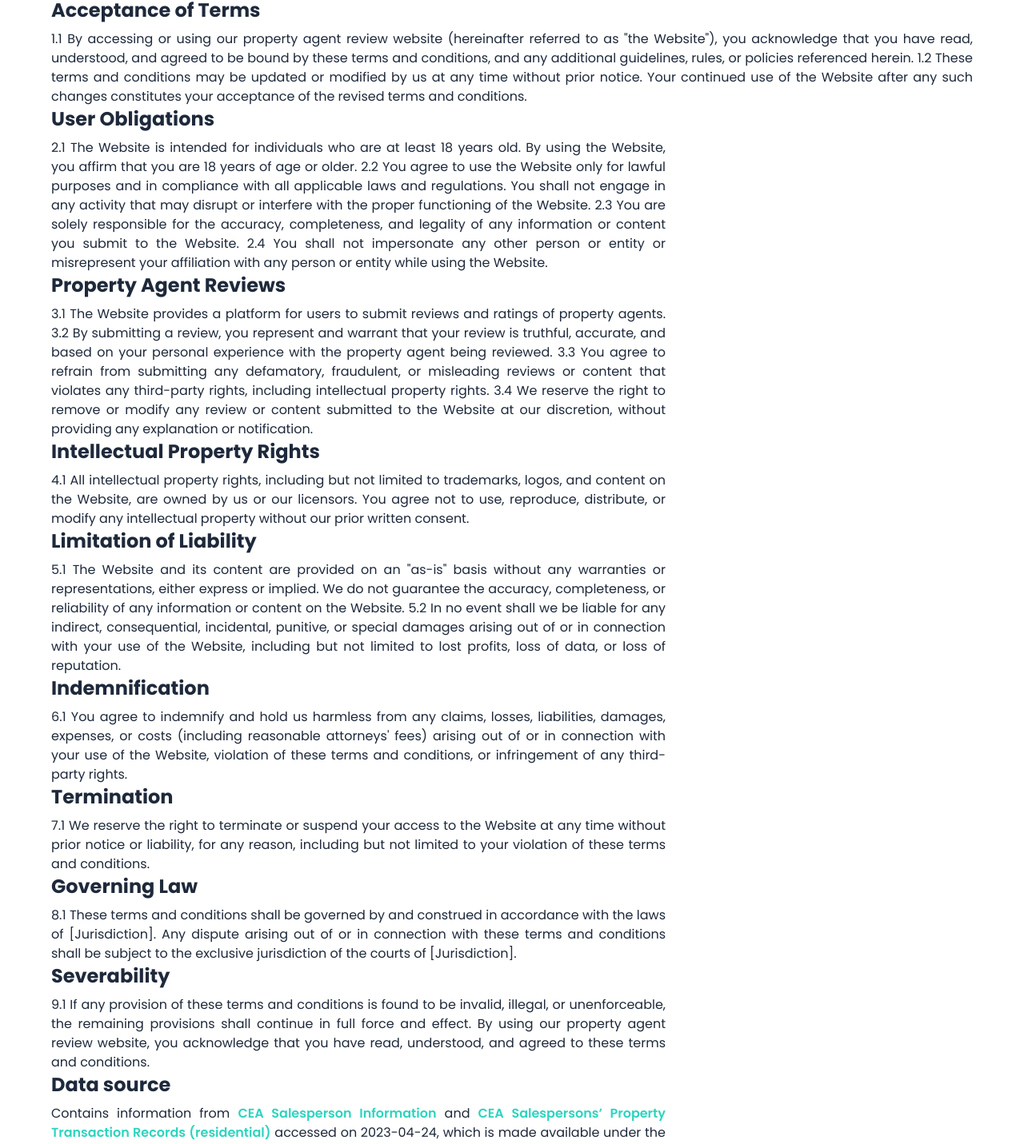
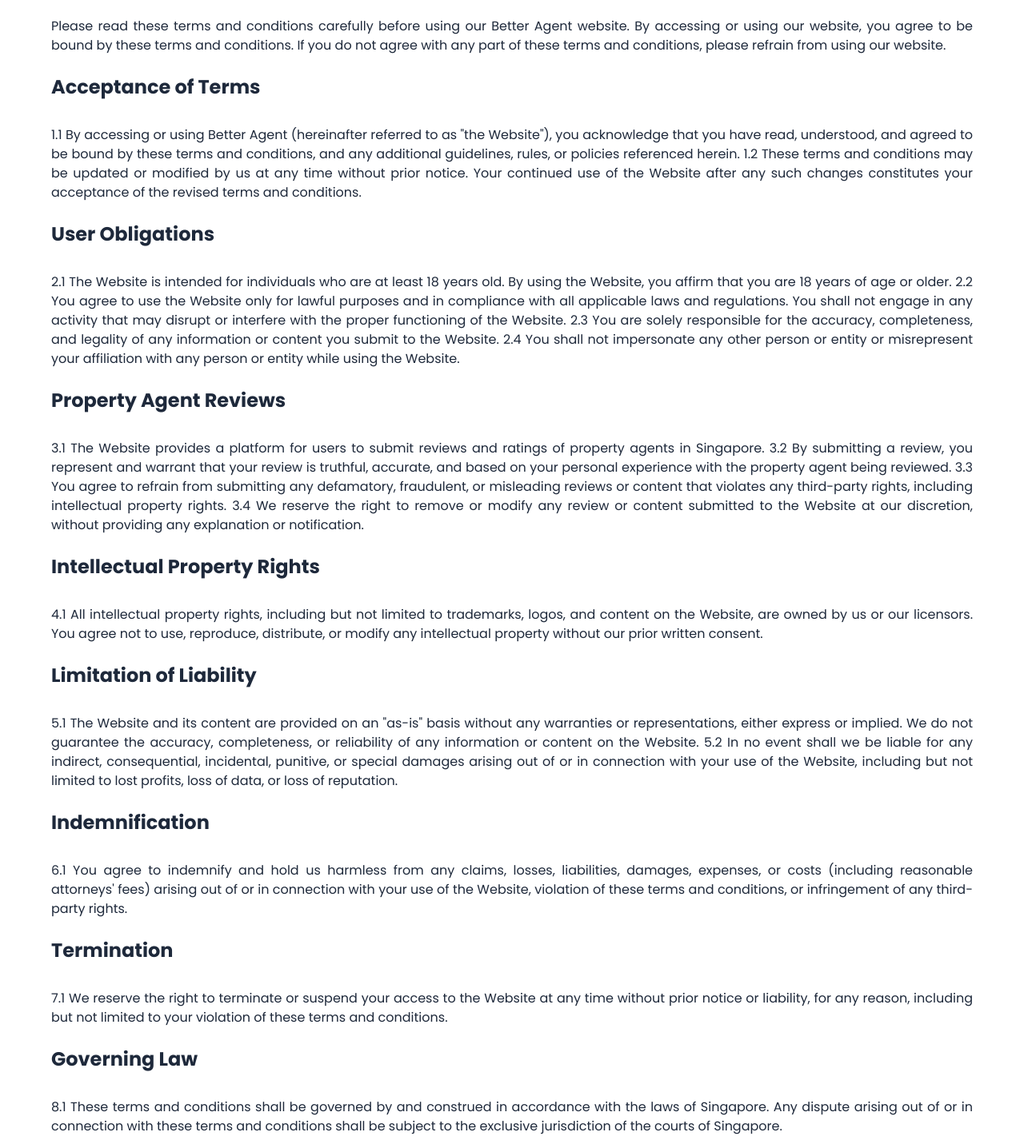
Before and after one commit to bobbykwong/agent_review, a Next.js app: page /legal in a window 1280 px wide. Shown: the part 251-1682 px from the top of the page at 80% size. Built offline with nearby package versions, Linux system fonts and the light colour scheme; no server answers.

Commit message:
linked reviews page to home page. Added some tweaks to header. Minor aesthetic changes

```diff
--- a/src/components/layout/NavBar.tsx
+++ b/src/components/layout/NavBar.tsx
@@ -15,7 +15,7 @@
         <HorizontalLayout>
           <div className="flex items-center justify-between h-full">
             <Link href="/" className="text-teal-400 text-xl font-bold">
-              Realway
+              Better Agents
             </Link>
             {initialised ? (
               <AuthStatus />
--- a/src/pages/_app.tsx
+++ b/src/pages/_app.tsx
@@ -35,11 +35,11 @@
   return (
     <>
       <Head>
-        <title>Realway</title>
+        <title>Better Agents</title>
         <meta content="width=device-width, initial-scale=1" name="viewport" />
         <meta
           name="description"
-          content="Find the perfect property agent in Singapore with our app. Use real transaction data and agent expertise to make an informed decision. Say goodbye to biased advertising and hello to reliable recommendations."
+          content="Find the perfect property agent in Singapore. Use real transaction data and agent reviews to make an informed decision. Say goodbye to biased advertising and hello to reliable recommendations."
         />
         <link rel="icon" href="/graphics/hut.svg" />
       </Head>
--- a/src/pages/index.tsx
+++ b/src/pages/index.tsx
@@ -122,12 +122,22 @@
       className="bg-slate-50"
       primaryComponent={
         <div className="flex flex-col justify-center h-full">
+          <div className="py-4">
             <h2 className="text-3xl font-bold">Share your experience</h2>
             <p className="mt-2 text-gray-500 tracking-wider text-lg">
               {`We believe that every user's experience is important and can help
                 others make informed decisions. Leaving a review is quick and
                 easy, and it makes a big difference to us and our community.`}{" "}
             </p>
+          </div>
+          <div className="flex tablet:flex-row items-center tablet:items-start justify-self-start tablet:gap-8 py-4">
+            <Link
+              href="/reviews-policy"
+              className="block px-8 py-4 bg-white text-black rounded-full border-black border-2 font-medium hover:opacity-90 text-lg"
+            >
+              See our Reviews Policy
+            </Link>
+          </div>
         </div>
       }
       secondaryComponent={
--- a/src/pages/legal.tsx
+++ b/src/pages/legal.tsx
@@ -6,19 +6,21 @@
   return (
     <PageLayout>
 
-      <h1 className="text-4xl font-bold mb-2">Terms and Conditions of Property Agent Review Website</h1>
+      <h1 className="text-4xl font-bold mb-2 py-12">Terms and Conditions of Better Agent Website</h1>
 
-      Please read these terms and conditions carefully before using our property agent review website. By accessing or using our website, you agree to be bound by these terms and conditions. If you do not agree with any part of these terms and conditions, please refrain from using our website.
+      <p className="max-w-screen-desktop text-justify">
+      Please read these terms and conditions carefully before using our Better Agent website. By accessing or using our website, you agree to be bound by these terms and conditions. If you do not agree with any part of these terms and conditions, please refrain from using our website.
+      </p>
 
-      <h2 className="text-2xl font-bold mb-2">Acceptance of Terms</h2>
+      <h2 className="text-2xl font-bold mb-2 py-6">Acceptance of Terms</h2>
       <p className="max-w-screen-desktop text-justify">
-      1.1 By accessing or using our property agent review website (hereinafter referred to as "the Website"), you acknowledge that you have read, understood, and agreed to be bound by these terms and conditions, and any additional guidelines, rules, or policies referenced herein.
+      1.1 By accessing or using Better Agent  (hereinafter referred to as "the Website"), you acknowledge that you have read, understood, and agreed to be bound by these terms and conditions, and any additional guidelines, rules, or policies referenced herein.
 
       1.2 These terms and conditions may be updated or modified by us at any time without prior notice. Your continued use of the Website after any such changes constitutes your acceptance of the revised terms and conditions.
       </p>
 
-      <h2 className="text-2xl font-bold mb-2">User Obligations</h2>
-      <p className="max-w-screen-tablet text-justify">
+      <h2 className="text-2xl font-bold mb-2 py-6">User Obligations</h2>
+      <p className="max-w-screen-desktop text-justify">
       2.1 The Website is intended for individuals who are at least 18 years old. By using the Website, you affirm that you are 18 years of age or older.
 
       2.2 You agree to use the Website only for lawful purposes and in compliance with all applicable laws and regulations. You shall not engage in any activity that may disrupt or interfere with the proper functioning of the Website.
@@ -28,9 +30,9 @@
       2.4 You shall not impersonate any other person or entity or misrepresent your affiliation with any person or entity while using the Website.
       </p>
 
-      <h2 className="text-2xl font-bold mb-2">Property Agent Reviews</h2>
-      <p className="max-w-screen-tablet text-justify">
-      3.1 The Website provides a platform for users to submit reviews and ratings of property agents.
+      <h2 className="text-2xl font-bold mb-2 py-6">Property Agent Reviews</h2>
+      <p className="max-w-screen-desktop text-justify">
+      3.1 The Website provides a platform for users to submit reviews and ratings of property agents in Singapore.
 
       3.2 By submitting a review, you represent and warrant that your review is truthful, accurate, and based on your personal experience with the property agent being reviewed.
 
@@ -39,42 +41,42 @@
       3.4 We reserve the right to remove or modify any review or content submitted to the Website at our discretion, without providing any explanation or notification.
       </p>
 
-      <h2 className="text-2xl font-bold mb-2">Intellectual Property Rights</h2>
-      <p className="max-w-screen-tablet text-justify">
+      <h2 className="text-2xl font-bold mb-2 py-6">Intellectual Property Rights</h2>
+      <p className="max-w-screen-desktop text-justify">
       4.1 All intellectual property rights, including but not limited to trademarks, logos, and content on the Website, are owned by us or our licensors. You agree not to use, reproduce, distribute, or modify any intellectual property without our prior written consent.
       </p>
 
-      <h2 className="text-2xl font-bold mb-2">Limitation of Liability</h2>
-      <p className="max-w-screen-tablet text-justify">
+      <h2 className="text-2xl font-bold mb-2 py-6">Limitation of Liability</h2>
+      <p className="max-w-screen-desktop text-justify">
       5.1 The Website and its content are provided on an "as-is" basis without any warranties or representations, either express or implied. We do not guarantee the accuracy, completeness, or reliability of any information or content on the Website.
 
       5.2 In no event shall we be liable for any indirect, consequential, incidental, punitive, or special damages arising out of or in connection with your use of the Website, including but not limited to lost profits, loss of data, or loss of reputation.
       </p>
 
-      <h2 className="text-2xl font-bold mb-2">Indemnification</h2>
-      <p className="max-w-screen-tablet text-justify">
+      <h2 className="text-2xl font-bold mb-2 py-6">Indemnification</h2>
+      <p className="max-w-screen-desktop text-justify">
       6.1 You agree to indemnify and hold us harmless from any claims, losses, liabilities, damages, expenses, or costs (including reasonable attorneys' fees) arising out of or in connection with your use of the Website, violation of these terms and conditions, or infringement of any third-party rights.
       </p>
 
-      <h2 className="text-2xl font-bold mb-2">Termination</h2>
-      <p className="max-w-screen-tablet text-justify">
+      <h2 className="text-2xl font-bold mb-2 py-6">Termination</h2>
+      <p className="max-w-screen-desktop text-justify">
       7.1 We reserve the right to terminate or suspend your access to the Website at any time without prior notice or liability, for any reason, including but not limited to your violation of these terms and conditions.
       </p>
 
-      <h2 className="text-2xl font-bold mb-2">Governing Law</h2>
-      <p className="max-w-screen-tablet text-justify">
-      8.1 These terms and conditions shall be governed by and construed in accordance with the laws of [Jurisdiction]. Any dispute arising out of or in connection with these terms and conditions shall be subject to the exclusive jurisdiction of the courts of [Jurisdiction].
+      <h2 className="text-2xl font-bold mb-2 py-6">Governing Law</h2>
+      <p className="max-w-screen-desktop text-justify">
+      8.1 These terms and conditions shall be governed by and construed in accordance with the laws of Singapore. Any dispute arising out of or in connection with these terms and conditions shall be subject to the exclusive jurisdiction of the courts of Singapore.
       </p>
 
-      <h2 className="text-2xl font-bold mb-2">Severability</h2>
-      <p className="max-w-screen-tablet text-justify">
+      <h2 className="text-2xl font-bold mb-2 py-6">Severability</h2>
+      <p className="max-w-screen-desktop text-justify">
       9.1 If any provision of these terms and conditions is found to be invalid, illegal, or unenforceable, the remaining provisions shall continue in full force and effect.
 
       By using our property agent review website, you acknowledge that you have read, understood, and agreed to these terms and conditions.
       </p>
 
-      <h2 className="text-2xl font-bold mb-2">Data source</h2>
-      <p className="max-w-screen-tablet text-justify">
+      <h2 className="text-2xl font-bold mb-2 py-6">Data source</h2>
+      <p className="max-w-screen-desktop text-justify">
         Contains information from{" "}
         <Link
           href="https://data.gov.sg/dataset/cea-salesperson-info"
```
Lines whose indentation alone changed are shown as unchanged.
